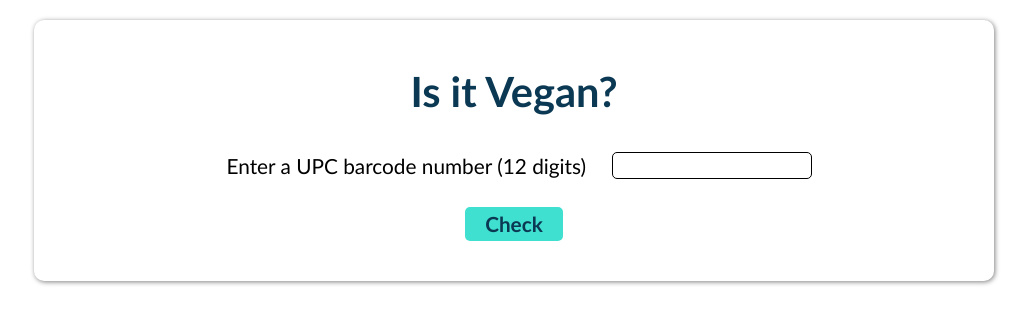
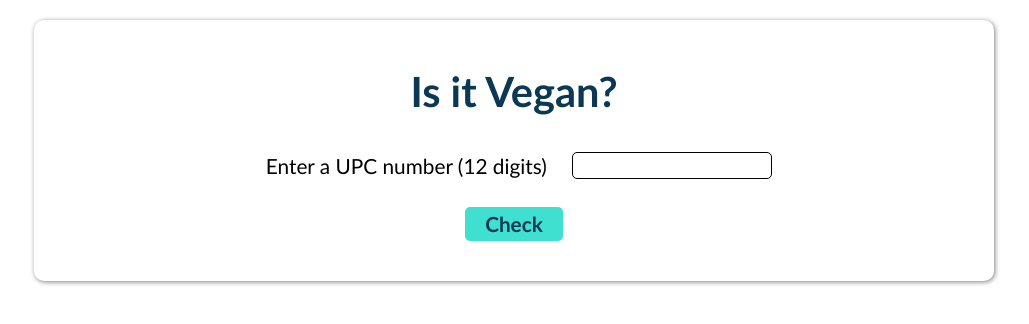
Before and after one commit to valerievozza/is-it-vegan, a plain HTML site: page index.html in a window 1280 px wide. Both pictures are taken after a click on the button "Check". Shown: the whole page, without its empty margins (126-1155 px from the left). Drawn offline with Linux system fonts and the light colour scheme.

Commit message:
made changes in head

```diff
--- a/css/style.css
+++ b/css/style.css
@@ -13,7 +13,7 @@
 body {
     text-align: center;
     font-size: 1.3rem;
-    font-family: 'Gill Sans', 'Gill Sans MT', Calibri, 'Trebuchet MS', Sans-Serif;
+    font-family: Calibri, 'Trebuchet MS', Sans-Serif;
     height: 150vh;
     background: white;
 }
--- a/index.html
+++ b/index.html
@@ -14,10 +14,12 @@
 	</head>
 	<body>
         <main>
-    		<h1>Is it Vegan?</h1>
-    		<label for="barcode">Enter a UPC barcode number (12 digits)</label>
-    		<input type="number" id="barcode" name="barcode">
-    		<button type="button" name="button">Check</button>
+    		<section>
+    		    <h1>Is it Vegan?</h1>
+    		    <label for="barcode">Enter a UPC number (12 digits)</label>
+    		    <input type="number" id="barcode" name="barcode">
+    		    <button type="button" name="button">Check</button>
+    		</section>
             <article id="product-data" class="hidden">
         		<img id="product-img" src="">
         		<h2 id="product-name"></h2>
--- a/js/main.js
+++ b/js/main.js
@@ -2,14 +2,14 @@ document.querySelector('button').addEventListener('click', getFetch)
 const article = document.querySelector('#product-data')
 
 function getFetch() {
-    let inputVal = document.getElementById("barcode").value
-    const url = `https://world.openfoodfacts.org/api/v0/product/${inputVal}.json`
+//    let inputVal = document.getElementById("barcode").value
+    const url = `https://www.7timer.info/bin/api.pl?lon=${lon}&lat=${lat}&product=astro&output=xml`
 
-    if(inputVal.length !== 12) {
+/*    if(inputVal.length !== 12) {
         alert('Please ensure that UPC is 12 characters.')
         return
     }
-
+*/
   fetch(url)
         .then(res => res.json()) // parse response as JSON
         .then(data => { // use JSON data
```
